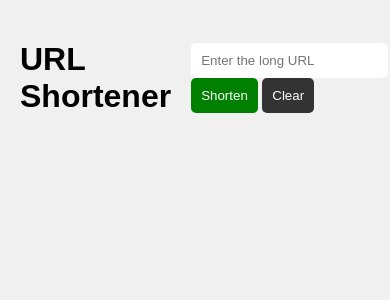
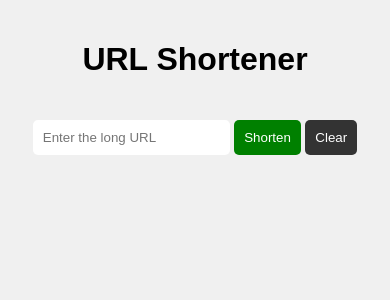
Before and after one commit to loujr/forward2, a Flask app: page / in a window 390 px wide. Shown: the top 300 px of the page. Run offline with Flask 3, Linux system fonts and the light colour scheme.

Commit message:
added mobile css/ fixed bug with short url page

```diff
--- a/templates/index.html
+++ b/templates/index.html
@@ -2,6 +2,7 @@
 <html lang="en">
 <head>
     <meta charset="UTF-8">
+    <meta name="viewport" content="width=device-width, initial-scale=1.0">
     <title>URL Shortener</title>
     <style>
         body {
@@ -16,6 +17,7 @@
             top: 20px;
             left: 20px;
             display: flex;
+            flex-direction: row;
             align-items: center;
             gap: 20px;
         }
@@ -33,6 +35,13 @@
             background-color: #333;
             color: #fff;
             cursor: pointer;
+        }
+        @media (max-width: 600px) {
+            #content {
+                position: static;
+                flex-direction: column;
+                padding: 20px;
+            }
         }
     </style>
 </head>
--- a/webapp.py
+++ b/webapp.py
@@ -13,7 +13,11 @@ shortened_urls = {}
 
 if os.path.exists("urls.json"):  # Check if the file exists
     with open("urls.json", 'r') as f:
-        shortened_urls = json.load(f)  # Load data from file
+        if f.read().strip():  # Check if the file is not empty
+            f.seek(0)  # Reset the file pointer to the beginning
+            shortened_urls = json.load(f)  # Load data from file
+        else:
+            shortened_urls = {}
 
 def generate_short_url(length=6):
     chars = string.ascii_letters + string.digits
```
Also changed, not shown: templates/short_url.html (+10 -1 lines).
